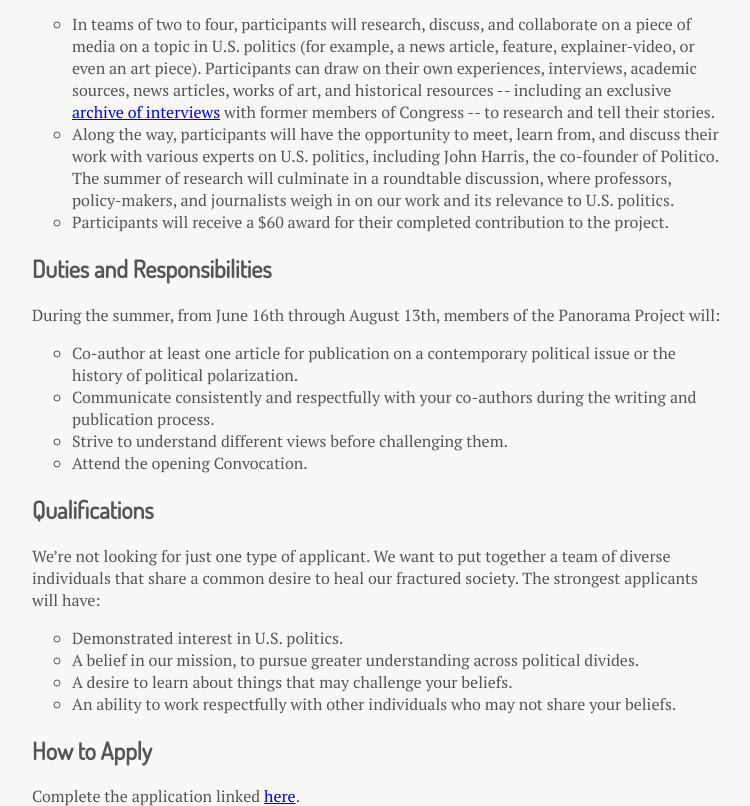
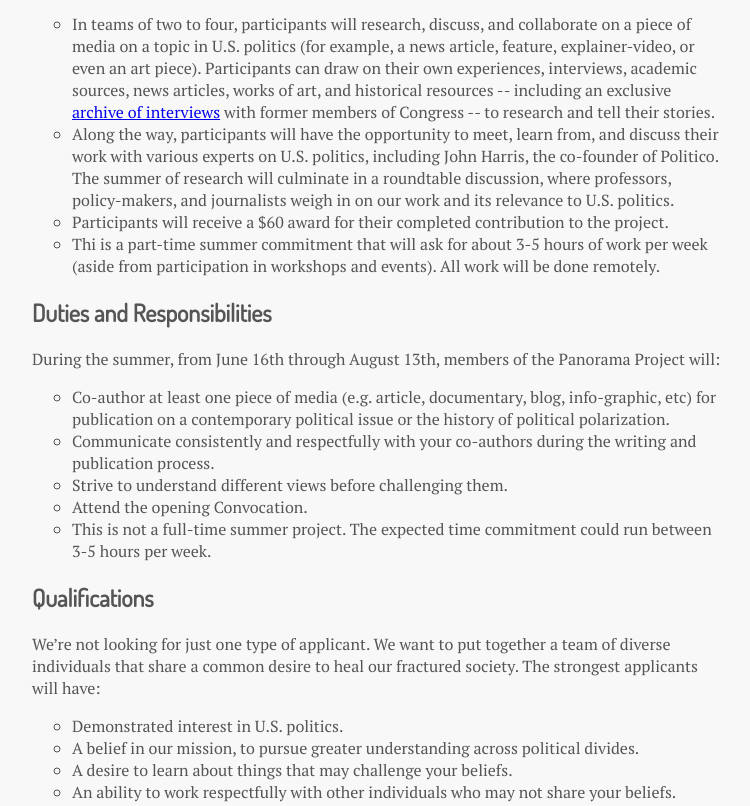
Before and after one commit to Ave-Wat/DPFP-Website, a Flask app: page / in a window 1280 px wide. Shown: the part 846-1652 px from the top of the page, without its empty margins (263-1013 px from the left). Run offline with Flask 2, Linux system fonts and the light colour scheme; some libraries are stand-ins or nearby versions.

Commit message:
updated homepage info

```diff
--- a/templates/index.html
+++ b/templates/index.html
@@ -43,15 +43,17 @@
               <li>In teams of two to four, participants will research, discuss, and collaborate on a piece of media on a topic in U.S. politics (for example, a news article, feature, explainer-video, or even an art piece). Participants can draw on their own experiences, interviews, academic sources, news articles, works of art, and historical resources -- including an exclusive <a href="https://www.nyu.edu/community/government-affairs/study-of-congress/research-and-initiatives/reflections-project0.html" target="_blank">archive of interviews</a> with former members of Congress -- to research and tell their stories.</li>
               <li>Along the way, participants will have the opportunity to meet, learn from, and discuss their work with various experts on U.S. politics, including John Harris, the co-founder of Politico. The summer of research will culminate in a roundtable discussion, where professors, policy-makers, and journalists weigh in on our work and its relevance to U.S. politics.</li>
               <li>Participants will receive a $60 award for their completed contribution to the project.</li>
+              <li>Thi is a part-time summer commitment that will ask for about 3-5 hours of work per week (aside from participation in workshops and events). All work will be done remotely.</li>
             </ul>
           </p>
           <h2>Duties and Responsibilities</h2>
           <p>During the summer, from June 16th through August 13th, members of the Panorama Project will:
             <ul class="circle">
-              <li>Co-author at least one article for publication on a contemporary political issue or the history of political polarization.</li>
+              <li>Co-author at least one piece of media (e.g. article, documentary, blog, info-graphic, etc) for publication on a contemporary political issue or the history of political polarization.</li>
               <li>Communicate consistently and respectfully with your co-authors during the writing and publication process.</li>
               <li>Strive to understand different views before challenging them.</li>
               <li>Attend the opening Convocation.</li>
+              <li>This is not a full-time summer project. The expected time commitment could run between 3-5 hours per week.</li>
             </ul>
           </p>
           <h2>Qualifications</h2>
```
